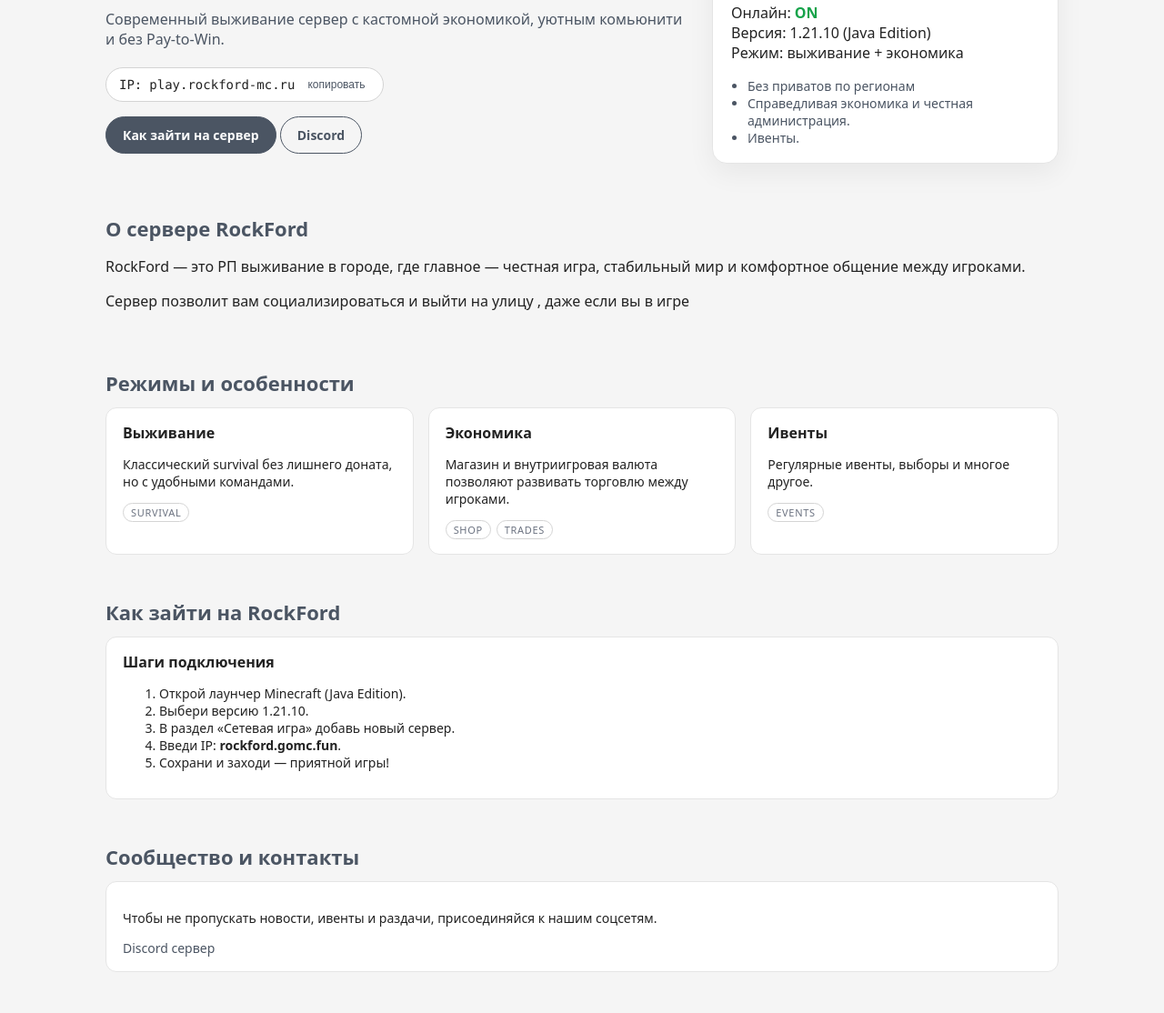
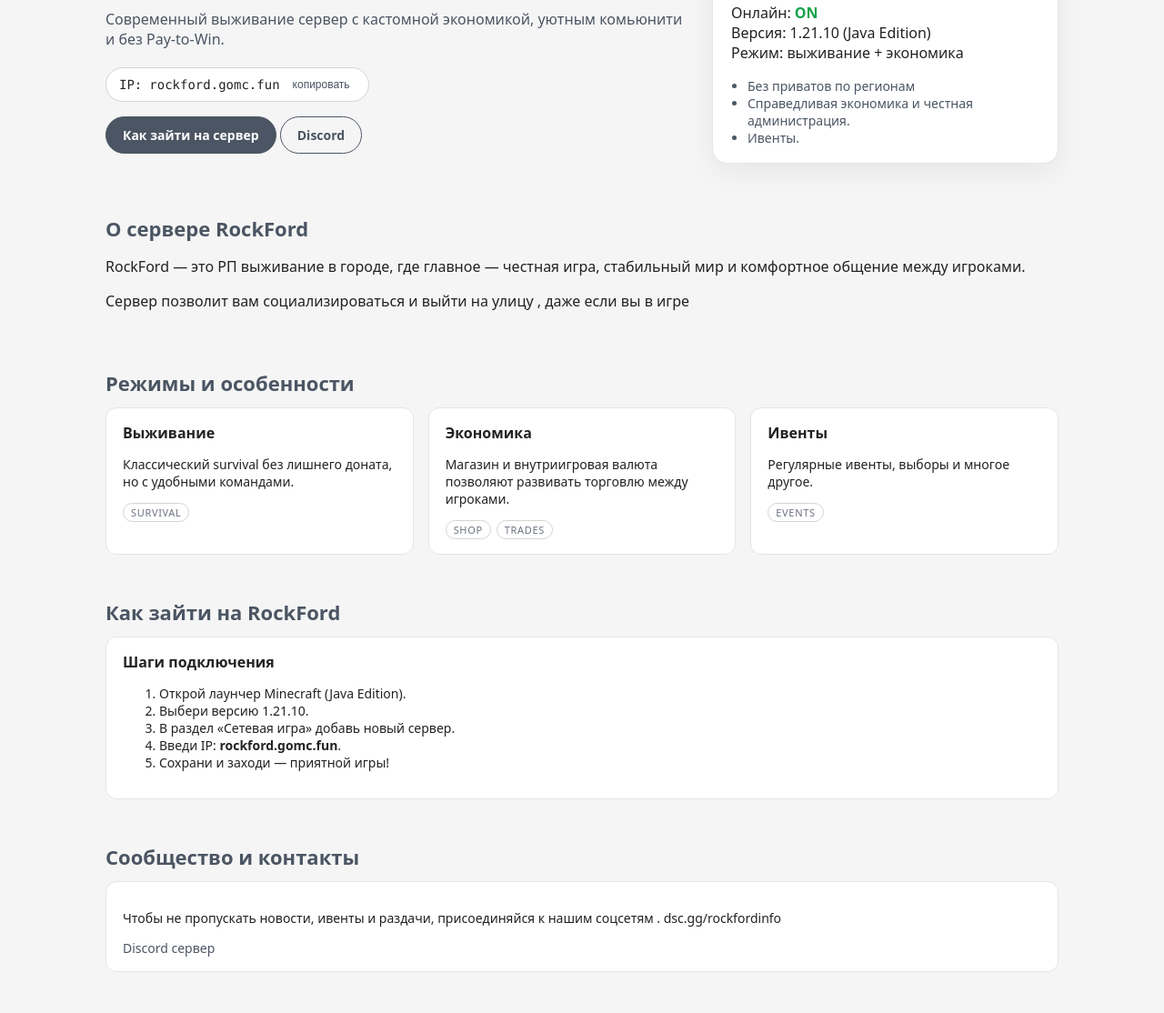
Before and after one commit to implodix/RockFord, a plain HTML site: page index.html in a window 1280 px wide. Shown: the part 151-1265 px from the top of the page at 91% size. Drawn offline with Linux system fonts and the light colour scheme.

Commit message:
Update index.html 3

```diff
--- a/index.html
+++ b/index.html
@@ -252,7 +252,7 @@
                     Современный выживание сервер с кастомной экономикой, уютным комьюнити и без Pay‑to‑Win.
                 </p>
                 <div class="ip-box">
-                    IP: <span id="server-ip">play.rockford-mc.ru</span>
+                    IP: <span id="server-ip">rockford.gomc.fun</span>
                     <button onclick="copyIp()" style="border:none;background:transparent;color:#4b5563;cursor:pointer;font-size:12px;">
                         копировать
                     </button>
@@ -337,7 +337,7 @@
     <section id="contacts">
         <h2 class="section-title">Сообщество и контакты</h2>
         <div class="card">
-            <p>Чтобы не пропускать новости, ивенты и раздачи, присоединяйся к нашим соцсетям.</p>
+            <p>Чтобы не пропускать новости, ивенты и раздачи, присоединяйся к нашим соцсетям .        dsc.gg/rockfordinfo</p>
             <div class="social-row">
                 <!-- Заменишь # на свои реальные ссылки -->
                 <a href="dsc.gg/rockfordinfo" class="social-link">Discord сервер</a
```
